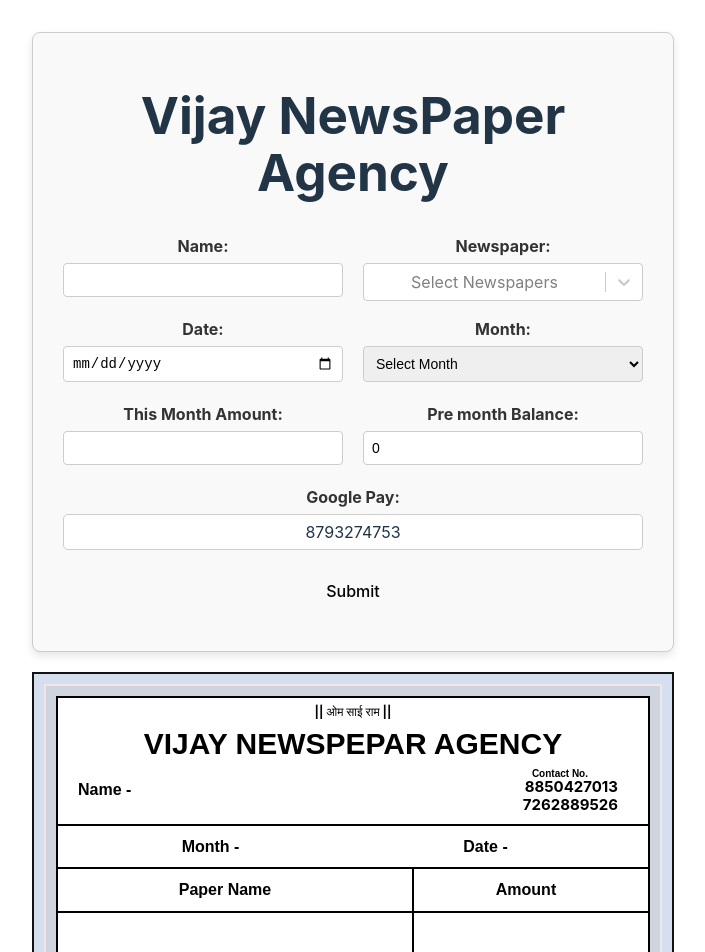
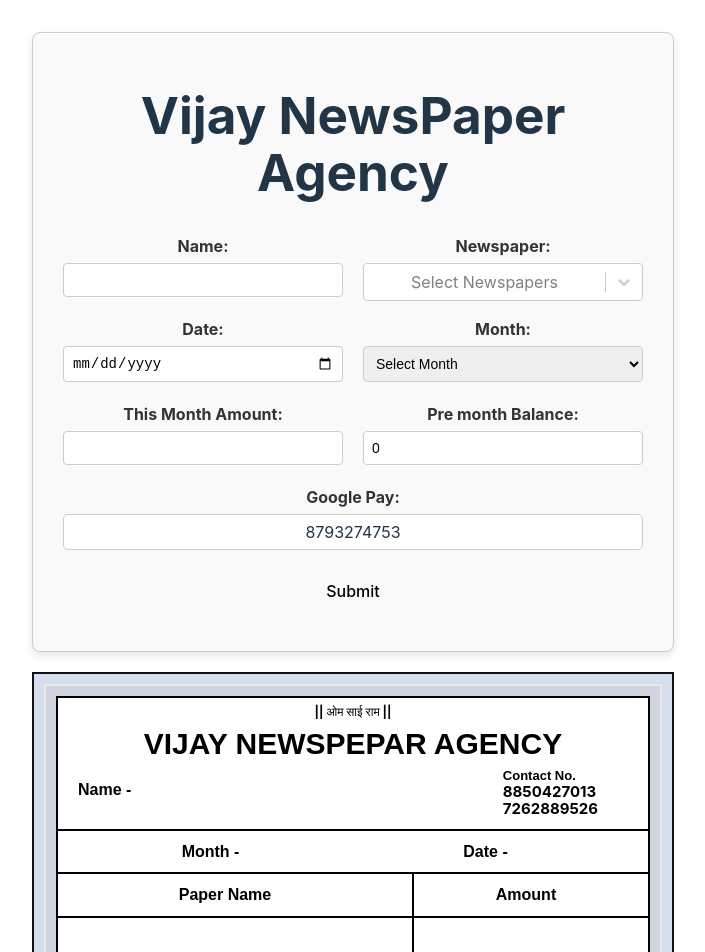
Before and after one commit to kanyabhoir/newspaper_bill, a React (Vite) app: page / in a window 1280 px wide. Shown: the top 952 px of the page, without its empty margins (287-992 px from the left). Built offline with nearby package versions, Linux system fonts and the light colour scheme.

Commit message:
contact alignment

```diff
--- a/src/components/GenerateImage.jsx
+++ b/src/components/GenerateImage.jsx
@@ -87,14 +87,13 @@
                   style={{
                     display: "flex",
                     flexDirection: "column",
-                    textAlign: "end",
-                    margin: "0px 30px",
+                    textAlign: "start",
+                    marginRight: 50,
                   }}
                 >
                   <span
                     style={{
-                      fontSize: 10,
-                      marginRight: 30,
+                      fontSize: 13,
                       fontWeight: "bold",
                       fontFamily: "sans-serif",
                       color: "#000",
```
